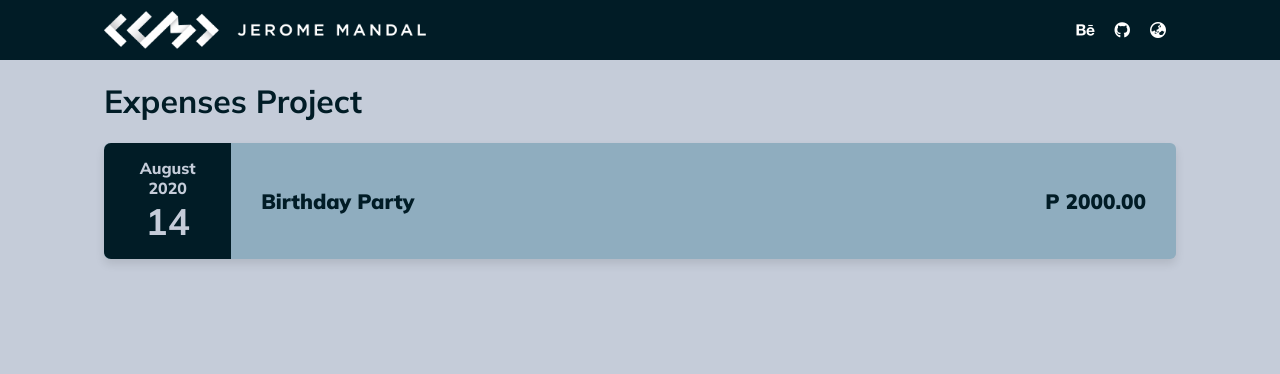
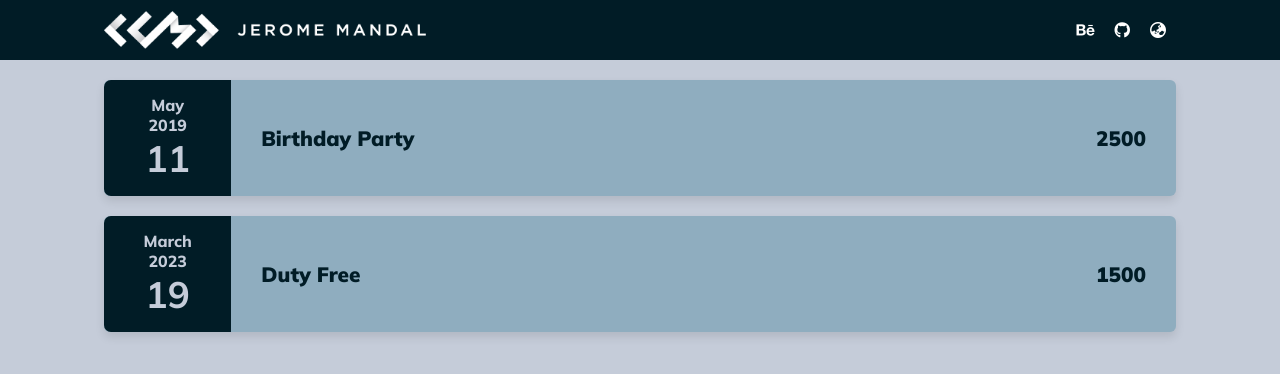
Before and after one commit to mandaljerome/expenses-react-proj, a React (Vite) app: page / in a window 1280 px wide. Shown: the top 374 px of the page. Built offline with nearby package versions, Linux system fonts and the light colour scheme.

Commit message:
added ExpenseDats.jsx

```diff
--- a/src/App.jsx
+++ b/src/App.jsx
@@ -1,12 +1,18 @@
 import './App.scss'
 import Header from './components/Header'
 import Expense from './components/Expense'
+import data from './data.jsx'
 
 function App() {
+   const expensesData = data.data.expense
+   const expense = expensesData.map(data =>
+     <Expense key={data.id} title={data.title} date={data.date} amount={data.amount}/>
+   )
+
    return (
       <div className='App'>
          <Header />
-         <Expense />
+         {expense}
       </div>
    )
 }
--- a/src/components/Expense.jsx
+++ b/src/components/Expense.jsx
@@ -1,20 +1,15 @@
 import './Expense.scss'
+import ExpenseDate from './ExpenseDate'
 
-const Expense = () => {
+const Expense = (props) => {
    return (
       <div className='expense'>
          <div className='section-container'>
-            <h1>Expenses Project</h1>
             <div className="expenses-item">
-               <div className="date">
-                  <span className='month'>August</span>
-                  <span className='year'>2020</span>
-                  <span className='day'>14</span>
-               </div>
-
+            <ExpenseDate date={props.date}/>
                <div className="title">
-                  <h1> Birthday Party</h1>
-                  <h1>P 2000.00</h1>
+                  <h1>{props.title}</h1>
+                  <h1>{props.amount}</h1>
                </div>
             </div>
          </div>
--- a/src/components/Expense.scss
+++ b/src/components/Expense.scss
@@ -1,40 +1,11 @@
 @import '../assets/colors.scss';
-
-.expense {
-   h1 {
-      font-family: inherit;
-      color: $color3;
-   }
 
 .expenses-item {
     background-color: $color2;
     border-radius: 6px;
     display: flex;
-      box-shadow: 0px 5px 10px rgba($color: #000000, $alpha: .1);
+    box-shadow: 0px 5px 10px rgba($color: #000000, $alpha: 0.1);
     margin-top: 20px;
-
-
-      .date {
-         display: flex;
-         flex-direction: column;
-         background-color: $color3;
-         width: 150px;
-         color: $color1;
-         padding: 15px 10px;
-         text-align: center;
-         border-radius: 7px 0px 0px 7px;
-
-         .month, .year {
-            font-weight: 800;
-         }
-
-         .day {
-            font-size: 2.3rem;
-            font-weight: 700;
-
-         }
-
-      }
 
     .title {
         display: flex;
@@ -44,10 +15,9 @@
         align-items: center;
         color: $color3;
 
-         h1{
+        h1 {
             font-size: 1.3rem;
             font-weight: 900;
         }
     }
 }
-}
--- /dev/null
+++ b/src/components/ExpenseDate.jsx
@@ -0,0 +1,16 @@
+import './ExpenseDate.scss'
+
+const ExpenseDate = (props) => {
+    const month = props.date.toLocaleString('default', { month: 'long' });
+    const day = props.date.getDate()
+    const year = props.date.getFullYear()
+    return (
+        <div className='date'>
+            <span className='month'>{month}</span>
+            <span className='year'>{year}</span>
+            <span className='day'>{day}</span>
+        </div>
+    )
+}
+
+export default ExpenseDate
--- /dev/null
+++ b/src/components/ExpenseDate.scss
@@ -0,0 +1,23 @@
+@import '../assets/colors.scss';
+
+.date {
+    display: flex;
+    flex-direction: column;
+    background-color: $color3;
+    width: 150px;
+    color: $color1;
+    padding: 15px 10px;
+    text-align: center;
+    border-radius: 7px 0px 0px 7px;
+
+    .month, .year {
+       font-weight: 800;
+    }
+
+    .day {
+       font-size: 2.3rem;
+       font-weight: 700;
+
+    }
+
+ }
--- a/src/components/Header.jsx
+++ b/src/components/Header.jsx
@@ -8,17 +8,17 @@ const Header = () => {
                 <ul>
                     <li>
                         <a href=''>
-                     <i class='fa-brands fa-behance'></i>
+                            <i className='fa-brands fa-behance'></i>
                         </a>
                     </li>
                     <li>
                         <a href=''>
-                     <i class='fa-brands fa-github'></i>
+                            <i className='fa-brands fa-github'></i>
                         </a>
                     </li>
                     <li>
                         <a href=''>
-                     <i class='fa-solid fa-earth-asia'></i>
+                            <i className='fa-solid fa-earth-asia'></i>
                         </a>
                     </li>
                 </ul>
--- /dev/null
+++ b/src/data.jsx
@@ -0,0 +1,19 @@
+export default {
+   success: true,
+   data: {
+      expense: [
+         {
+            id: 1,
+            title: 'Birthday Party',
+            date: new Date(2019,4,11),
+            amount: 2500
+         },
+         {
+            id: 2,
+            title: 'Duty Free',
+            date: new Date(2023,2,19),
+            amount: 1500
+         }
+      ]
+   }
+}
```
Also changed, not shown: 1 other file (tests, documents, lock files or other folders). Lines whose indentation alone changed are shown as unchanged.
